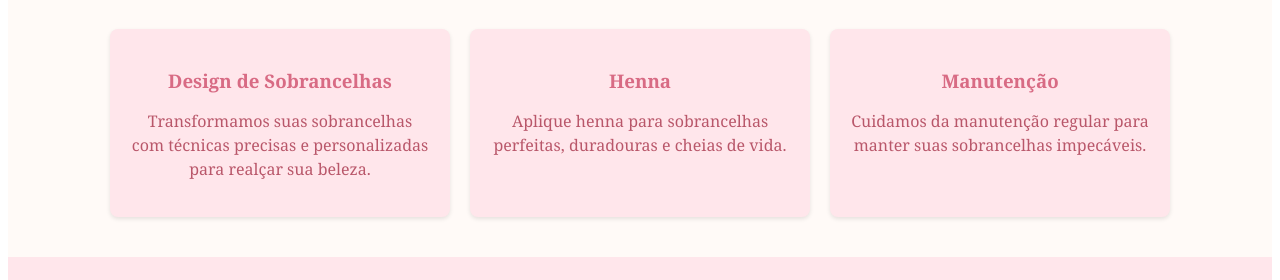
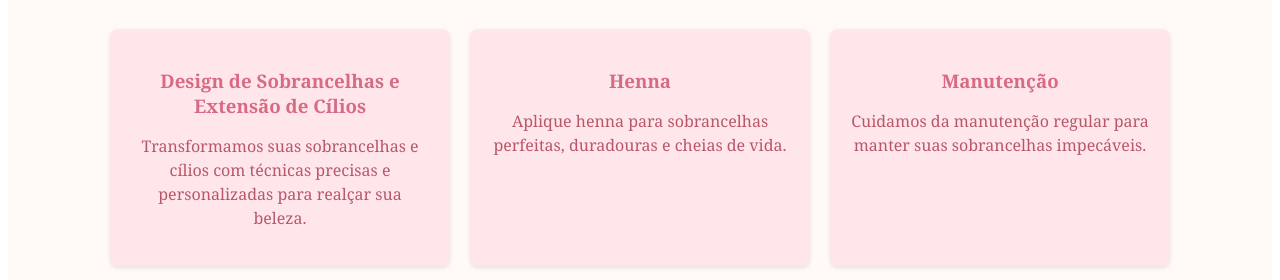
Before and after one commit to souzagbruno10/curso.dev, a Next.js app: page / in a window 1280 px wide. Shown: the part 816-1096 px from the top of the page. Built offline with nearby package versions, Linux system fonts and the light colour scheme.

Commit message:
altercao desc

```diff
--- a/pages/index.js
+++ b/pages/index.js
@@ -38,9 +38,9 @@ function Home() {
         <h2>Nossos Serviços</h2>
         <div className={styles.servicesGrid}>
           <div className={styles.serviceCard}>
-            <h3>Design de Sobrancelhas</h3>
+            <h3>Design de Sobrancelhas e Extensão de Cílios</h3>
             <p>
-              Transformamos suas sobrancelhas com técnicas precisas e
+              Transformamos suas sobrancelhas e cílios com técnicas precisas e
               personalizadas para realçar sua beleza.
             </p>
           </div>
```
